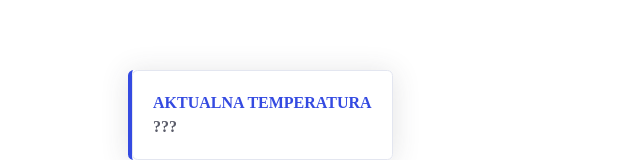
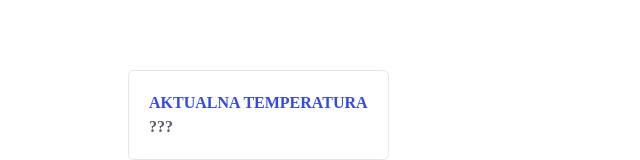
Before and after one commit to grupadotnet/Aqua-Sharp-Frontend, a React (Vite) app: page / in a window 1280 px wide. Shown: the part 902-1062 px from the top of the page, without its empty margins (0-640 px from the left). Built offline with nearby package versions, Linux system fonts and the light colour scheme.

Commit message:
Getting rid of an unnecessary div

```diff
--- a/src/components/dataTile/index.tsx
+++ b/src/components/dataTile/index.tsx
@@ -15,13 +15,10 @@ const DataTile = (props: IDataTile) => {
     yellow: 'Status grzałki',
   };
   return (
-    <div className='tile-border'>
-      <div className={`tile tile-${tileTheme.toLowerCase()}`}>
-        <p>{props.title ?? defaultTitle[tileTheme]}</p>
-        <p>{props.children ?? '???'}</p>
-      </div>
+    <div className={`tile tile-${tileTheme.toLowerCase()}`}>
+      <p>{props.title ?? defaultTitle[tileTheme]}</p>
+      <p>{props.children ?? '???'}</p>
     </div>
-
   );
 };
 
```
